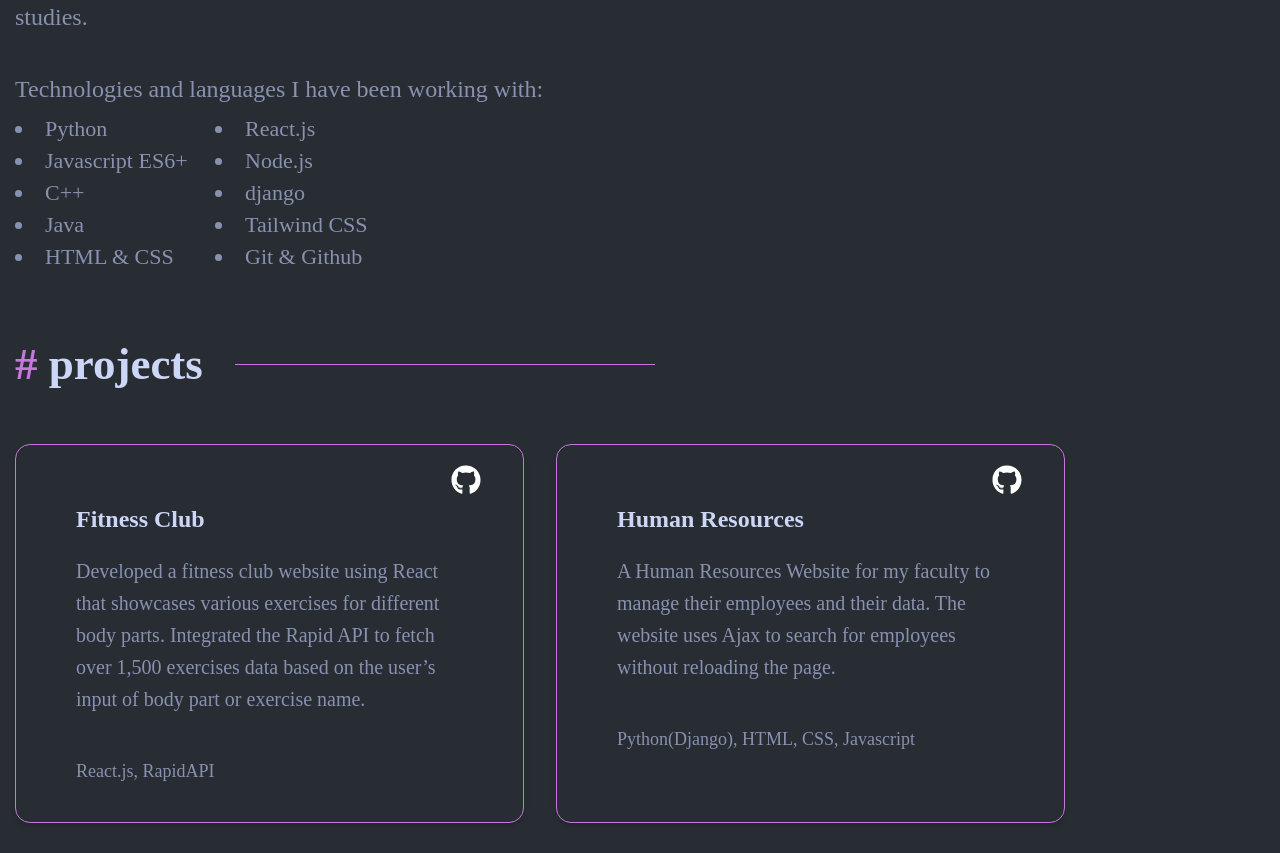
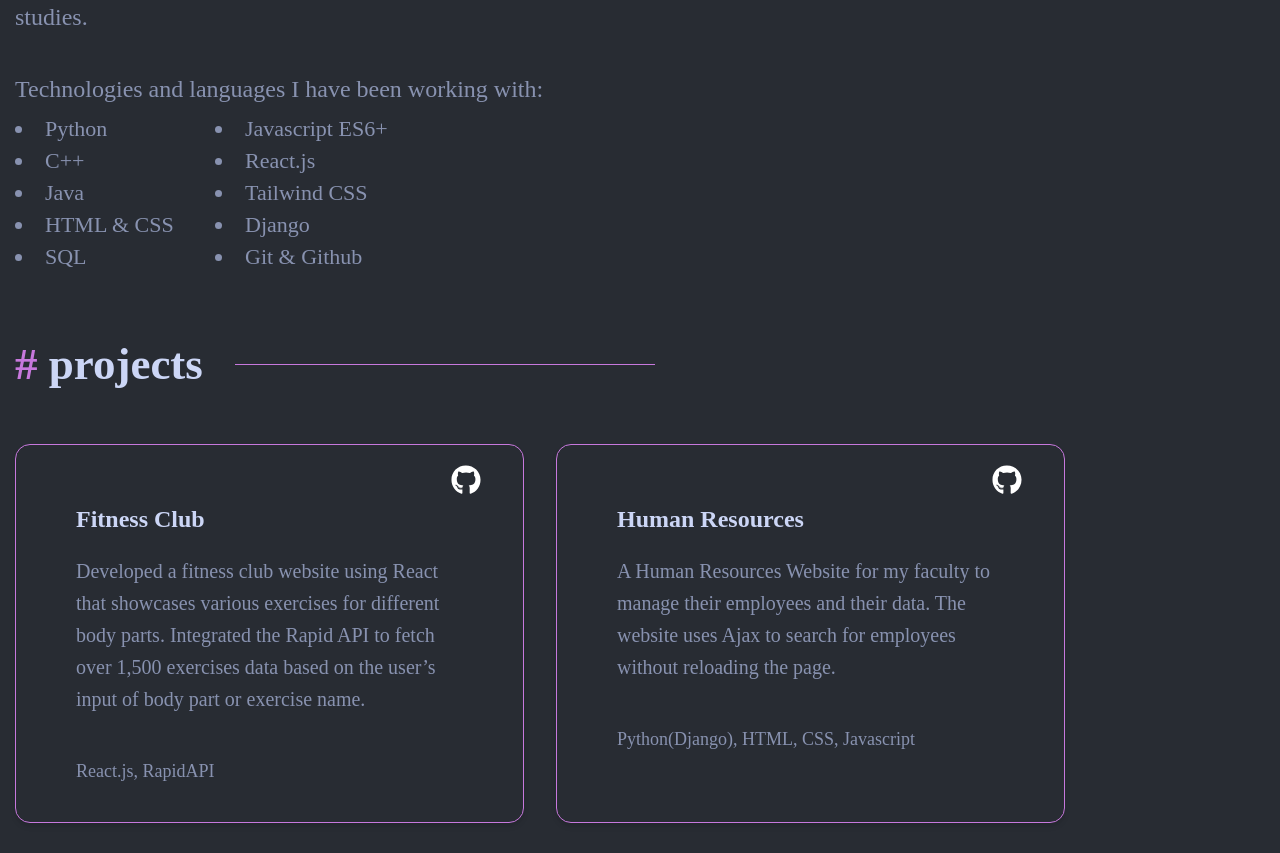
Before and after one commit to marwan-ahmedd/Marwan, a React (Create React App) app: page / in a window 1280 px wide. Shown: the part 867-1720 px from the top of the page. Built offline with nearby package versions, Linux system fonts and the light colour scheme; the HTML template or start-up script is replaced by a standard one; a web font is replaced by a local one.

Commit message:
Edited tech

```diff
--- a/src/components/About.js
+++ b/src/components/About.js
@@ -17,14 +17,14 @@ const About = () => {
                 </p>
     const tech = [
         "Python",
+        "Javascript ES6+",
+        "C++",
         "React.js",
-        "Javascript ES6+",
-        "Node.js",
-        "C++",
-        "django",
         "Java",
         "Tailwind CSS",
         "HTML & CSS",
+        "Django",
+        "SQL",
         "Git & Github",
     ]
     const tech_list = tech.map(stack => <li>{stack}</li>)
```
